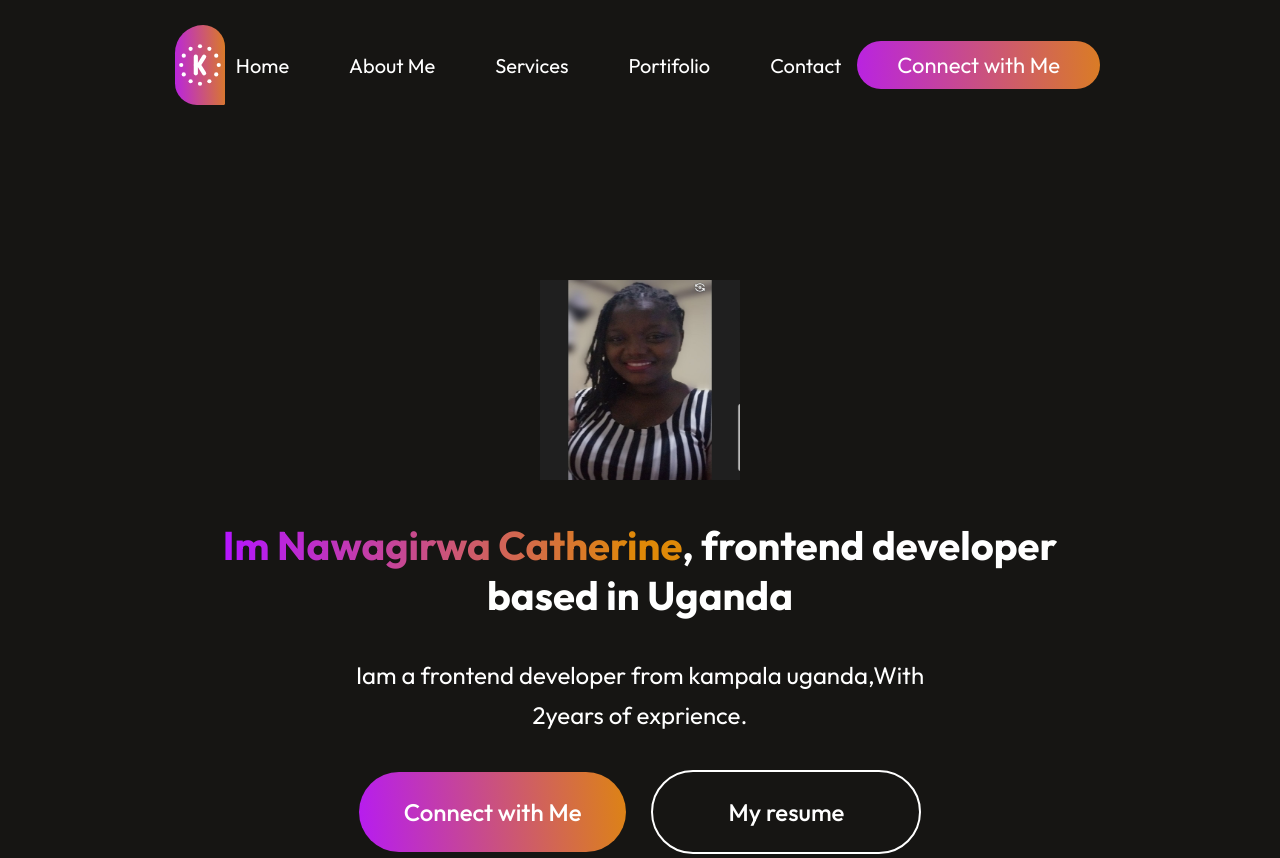
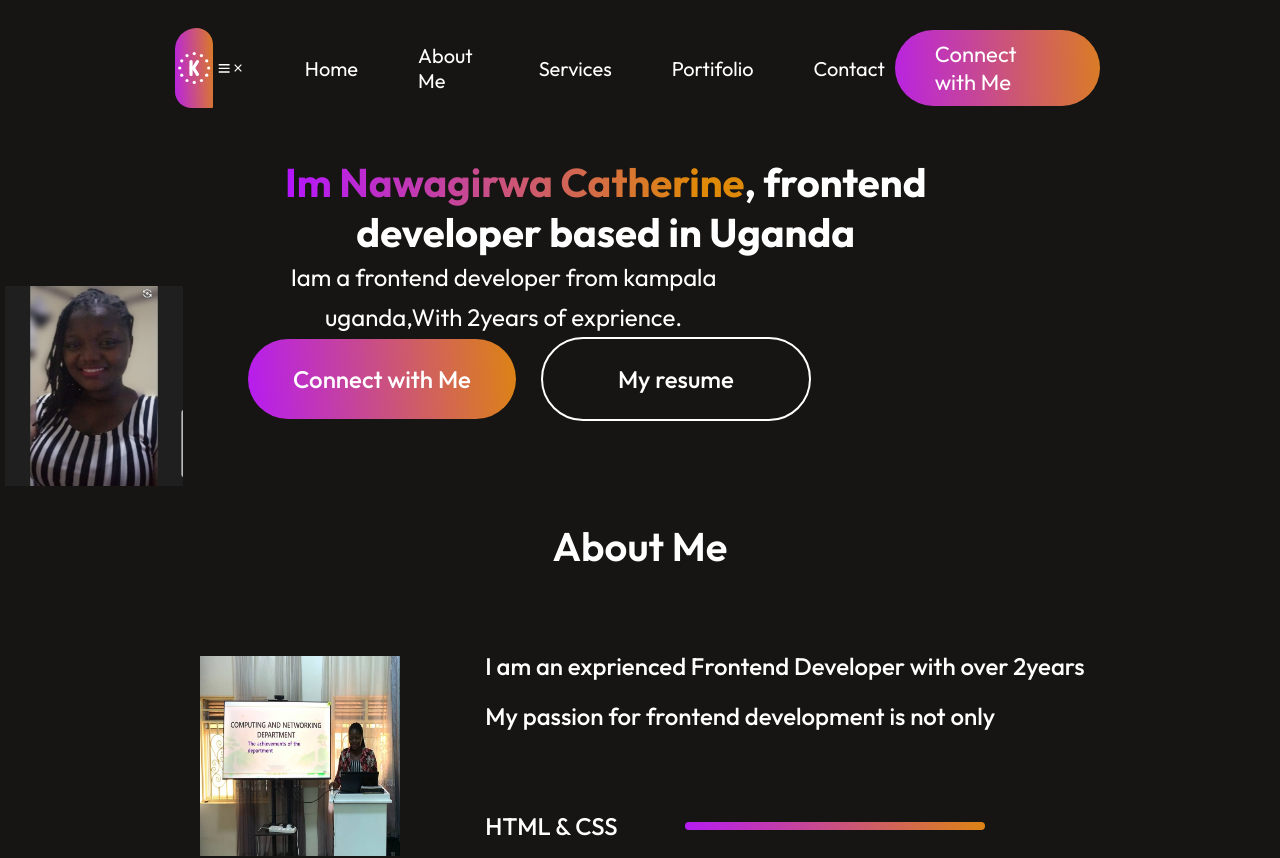
Before and after one commit to nawagirwacatherine/PORTIFOLIO3, a React (Vite) app in the folder real portifolio/: page / in a window 1280 px wide. Shown: the top 858 px of the page. Built offline with nearby package versions, Linux system fonts and the light colour scheme.

Commit message:
change width and height of navbar for the small screen

```diff
--- a/real portifolio/src/components/Footer/Footer.jsx
+++ b/real portifolio/src/components/Footer/Footer.jsx
@@ -8,7 +8,7 @@ const Footer = () => {
         <div className="footer-top">
             <div className="footer-top-left">
                 <img src={restaurant4}alt="" className='logo'/>
-                <p>Iam a frontend developer from uganda with 3yrs of exprience</p>
+                <p>Iam a frontend developer from uganda with 2yrs of exprience</p>
             </div>
             <div className="footer-top-right">
                 <div className="footer-email-input">
--- a/real portifolio/src/components/Hero/Hero.css
+++ b/real portifolio/src/components/Hero/Hero.css
@@ -1,8 +1,13 @@
 .hero {
     display:flex;
     align-items: center;
-    flex-direction: column;
-    gap: 35px;
+    flex-direction: row;
+    gap: 50px;
+}
+
+.hero-content{
+align-items: center;
+margin: 10px;
 }
 .hero img {
  margin-top:150px;
--- a/real portifolio/src/components/Hero/Hero.jsx
+++ b/real portifolio/src/components/Hero/Hero.jsx
@@ -6,8 +6,8 @@ import logo from '../../images/logo.jpg'
 const Hero = () => {
   return (
     <div id="home"className='hero'>
-     <img src={ logo} alt="" className='logo' />
-        <h1><span>Im Nawagirwa Catherine</span>, frontend developer based in Uganda</h1>
+       <img src={ logo} alt="" className='logo' />
+             <div className='hero-content'> <h1><span>Im Nawagirwa Catherine</span>, frontend developer based in Uganda</h1>
         <p>Iam a frontend developer from kampala uganda,With 2years of exprience. </p>
         <div  className='hero-action'>
 
@@ -18,7 +18,8 @@ const Hero = () => {
             My resume
             </div>
 
-        </div>
+        </div></div>
+
     </div>
   )
 }
--- a/real portifolio/src/components/Navbar.css
+++ b/real portifolio/src/components/Navbar.css
@@ -60,12 +60,12 @@ transition: 0.5s;
      text-decoration: none;
      color: white;
   }
-  .nav-mob-close{
+  /* .nav-mob-close{
     display: none;
   }
   .nav-mob-open{
     display: none;
-  }
+  } */
 
 
 
@@ -101,8 +101,8 @@ transition: 0.5s;
       top: 0;
       gap: 30px;
       background-color: #1f0016;
-      width: 350px;
-      height: 100px;
+      width: 200px;
+      height: 450px;
       z-index: 2;
       transition: right 0.5s;
       right: -350px;
```
